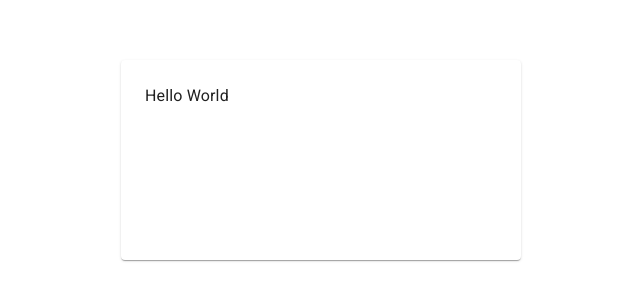
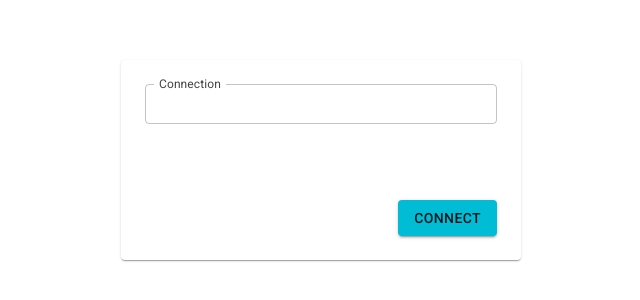
Before and after one commit to TJCowx/tauri-nextjs-example, a Next.js app: page / in a window 1280 px wide. Shown: the part 248-548 px from the top of the page, without its empty margins (319-959 px from the left). Built offline with nearby package versions, Linux system fonts and the light colour scheme.

Commit message:
UI For connect completed

```diff
--- a/package.json
+++ b/package.json
@@ -21,11 +21,13 @@
     "@types/node": "18.13.0",
     "@types/react": "18.0.28",
     "@types/react-dom": "18.0.10",
+    "clsx": "^1.2.1",
     "eslint": "8.34.0",
     "eslint-config-next": "13.1.6",
     "next": "13.1.6",
     "react": "18.2.0",
     "react-dom": "18.2.0",
+    "react-hook-form": "^7.43.8",
     "typescript": "4.9.5"
   },
   "devDependencies": {
--- /dev/null
+++ b/src/components/Fields/RHF/RHFTextField.tsx
@@ -0,0 +1,61 @@
+import { TextField as MuiTextField } from '@mui/material';
+import clsx from 'clsx';
+import { RequireMessage } from 'constants/validationMessages';
+import { Control, Controller, FieldPath, FieldValues } from 'react-hook-form';
+
+type Props<T extends FieldValues> = {
+  id?: string;
+  control: Control<T>;
+  className?: string;
+  fieldName: FieldPath<T>;
+  label: string;
+  isRequired?: boolean;
+  isMultiline?: boolean;
+};
+
+function RHFTextField<T extends FieldValues>({
+  id,
+  control,
+  className,
+  fieldName,
+  label,
+  isRequired,
+  isMultiline,
+}: Props<T>) {
+  const rules = isRequired
+    ? {
+        required: RequireMessage,
+        minLength: { value: 0, message: RequireMessage },
+      }
+    : undefined;
+
+  return (
+    <Controller
+      name={fieldName}
+      control={control}
+      rules={rules}
+      render={({ field, fieldState }) => (
+        <MuiTextField
+          {...field}
+          id={id}
+          className={clsx({ [`${className}`]: className })}
+          label={label}
+          error={fieldState.error != null}
+          helperText={fieldState.error?.message}
+          size="small"
+          multiline={isMultiline}
+          InputLabelProps={{ shrink: true }}
+        />
+      )}
+    />
+  );
+}
+
+RHFTextField.defaultProps = {
+  id: undefined,
+  isRequired: false,
+  isMultiline: false,
+  className: undefined,
+};
+
+export default RHFTextField;
--- /dev/null
+++ b/src/constants/validationMessages.ts
@@ -0,0 +1 @@
+export const RequireMessage = 'This field is required';
--- a/src/pages/index.tsx
+++ b/src/pages/index.tsx
@@ -1,6 +1,8 @@
-import { Paper, styled } from '@mui/material';
+import { Button, Paper, styled } from '@mui/material';
 import { invoke } from '@tauri-apps/api/tauri';
+import RHFTextField from 'components/Fields/RHF/RHFTextField';
 import { useState } from 'react';
+import { useForm } from 'react-hook-form';
 
 const Root = styled('div')(() => ({
   height: '100%',
@@ -16,10 +18,44 @@ const StyledPaper = styled(Paper)(() => ({
   padding: '24px',
 }));
 
+const StyledForm = styled('form')(() => ({
+  height: '100%',
+  display: 'flex',
+  flexDirection: 'column',
+  justifyContent: 'space-between',
+  '& button.connect': { alignSelf: 'flex-end' },
+}));
+
+type FormState = {
+  connectionString: string;
+};
+
 export default function Connect() {
+  const { control, handleSubmit } = useForm<FormState>({
+    defaultValues: {
+      connectionString: '',
+    },
+  });
+
+  const onSubmit = (data: FormState) => {
+    // TODO:
+  };
+
   return (
     <Root style={{ paddingTop: '16px' }}>
-      <StyledPaper>Hello World</StyledPaper>
+      <StyledPaper>
+        <StyledForm>
+          <RHFTextField
+            fieldName="connectionString"
+            label="Connection"
+            control={control}
+            isRequired
+          />
+          <Button className="connect" type="submit" variant="contained">
+            Connect
+          </Button>
+        </StyledForm>
+      </StyledPaper>
     </Root>
   );
 }
```
Also changed, not shown: 1 other file (tests, documents, lock files or other folders).
